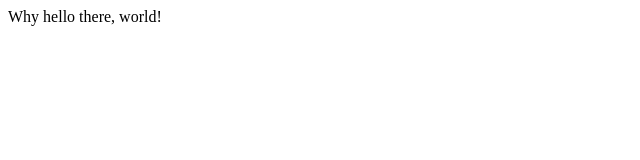
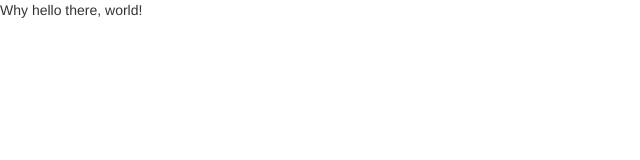
Before and after one commit to alexeisavca/code-challenge, a website: page index.html in a window 1280 px wide. Shown: the whole page, without its empty margins (0-640 px from the left). Drawn offline with nearby package versions, Linux system fonts and the light colour scheme.

Commit message:
Let there be bootstrap

```diff
--- a/index.html
+++ b/index.html
@@ -3,6 +3,7 @@
 <head>
     <meta charset="UTF-8">
     <title>Code challenge</title>
+    <link rel="stylesheet" href="node_modules/bootstrap/dist/css/bootstrap.min.css">
 </head>
 <body>
 Why hello there, world!
--- a/package.json
+++ b/package.json
@@ -19,5 +19,8 @@
   "bugs": {
     "url": "https://github.com/alexeisavca/code-challenge/issues"
   },
-  "homepage": "https://github.com/alexeisavca/code-challenge#readme"
+  "homepage": "https://github.com/alexeisavca/code-challenge#readme",
+  "dependencies": {
+    "bootstrap": "^3.3.6"
+  }
 }
```
